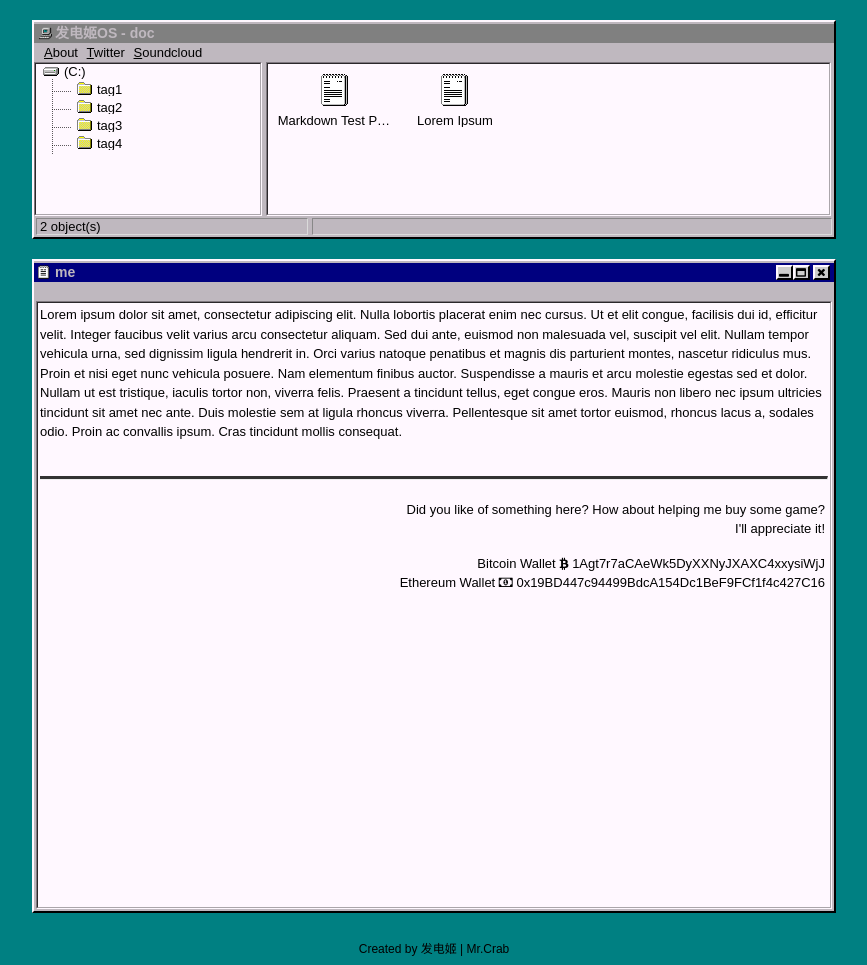
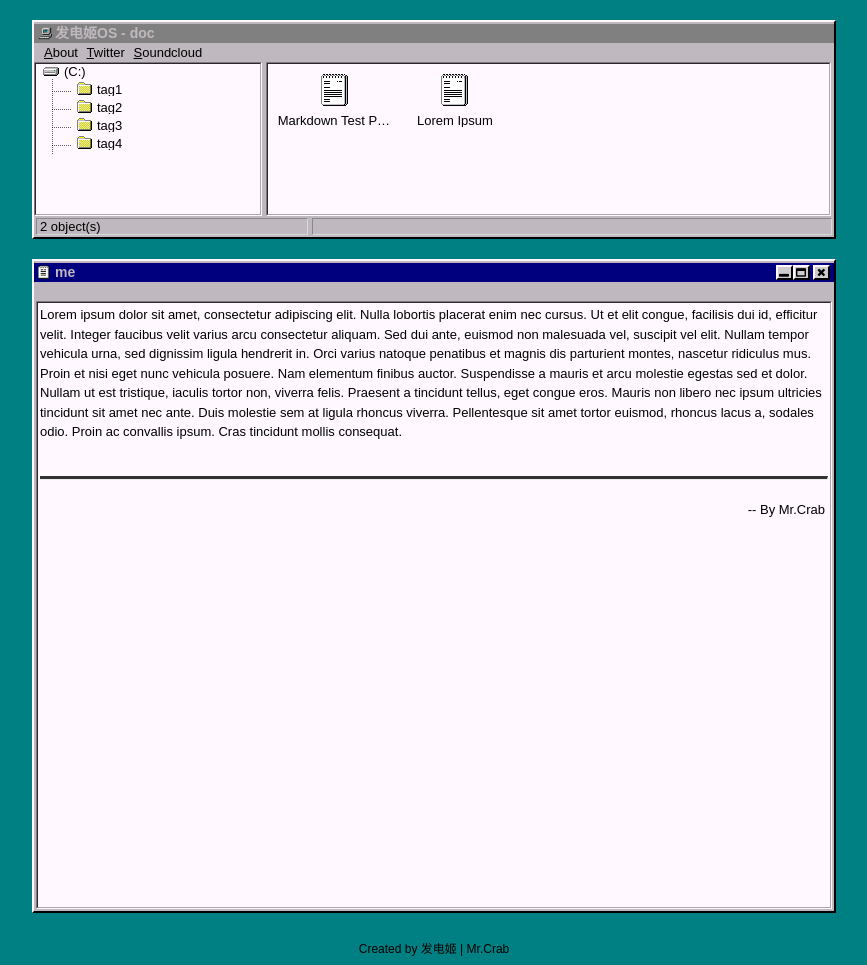
Before and after one commit to OpenseaAirdrop/fadianji, a Jekyll site: the page built from me/index.md, in a window 1280 px wide. Shown: the whole page, without its empty margins (206-1073 px from the left). Built offline with Jekyll 4.4.1, drawn with Linux system fonts in a browser that asks for light colours.

Commit message:
Update donate.html

```diff
--- a/_includes/donate.html
+++ b/_includes/donate.html
@@ -2,7 +2,5 @@
 <hr>
 <br>
 <div class="donate">
-	<p>Did you like of something here? How about helping me buy some game?<br>
-	I'll appreciate it!</p>
-	<p>Bitcoin Wallet <i class="fa fa-btc"></i> 1Agt7r7aCAeWk5DyXXNyJXAXC4xxysiWjJ<br>Ethereum Wallet <i class="fa fa-money"></i> 0x19BD447c94499BdcA154Dc1BeF9FCf1f4c427C16</p>
+	<p>-- By Mr.Crab</p>
 </div>
```
